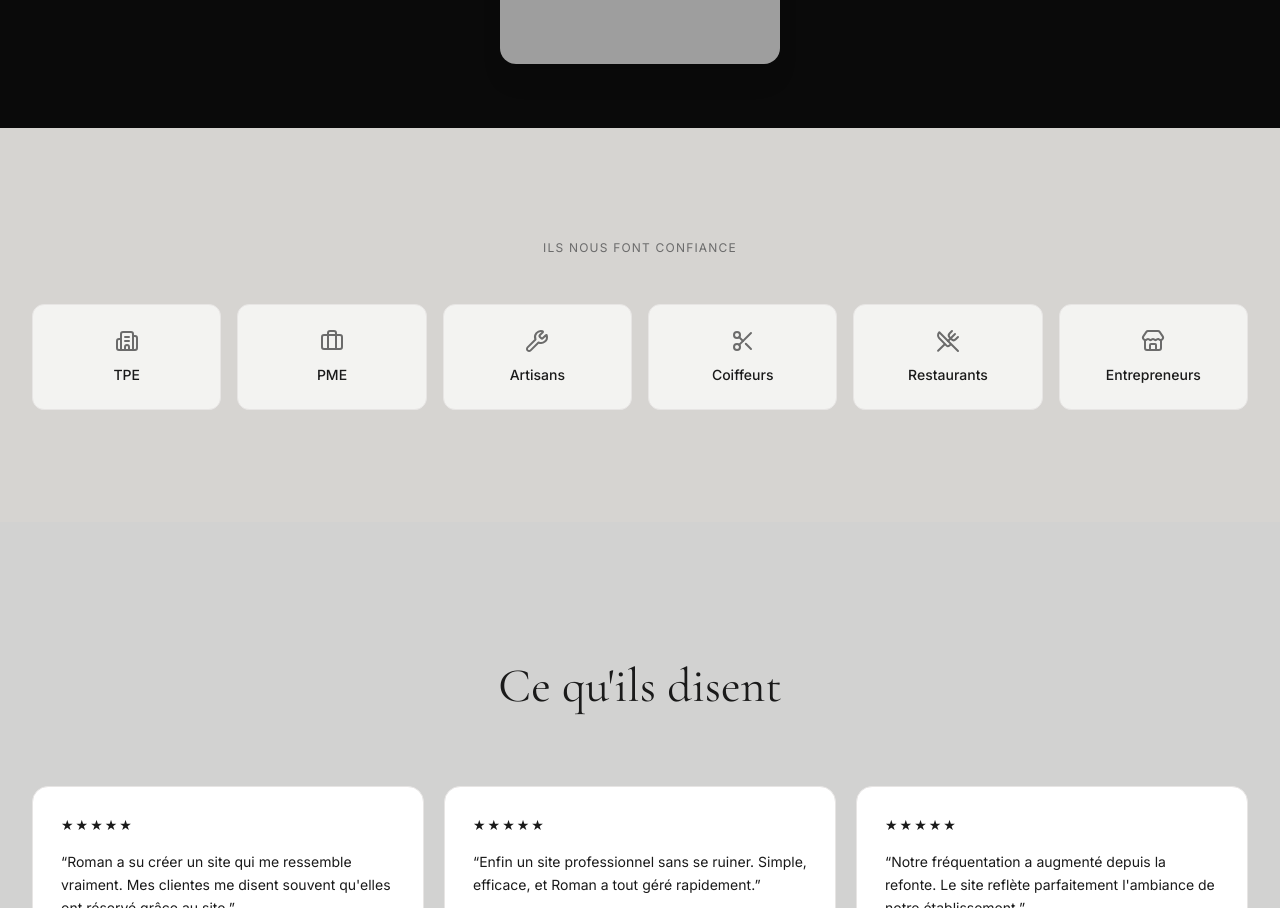
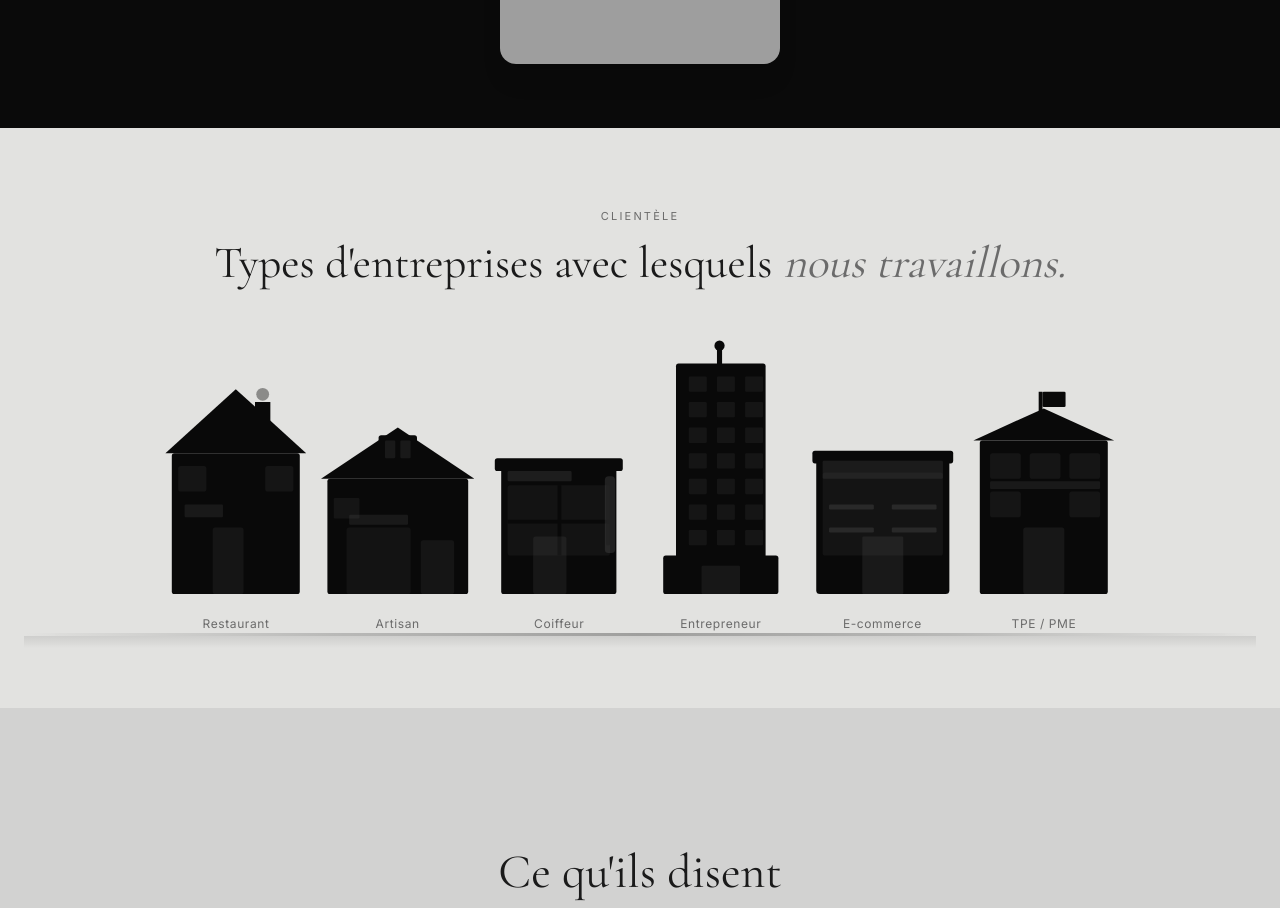
Before and after one commit to tabardelroman2006-a11y/tabardel-roman, a Next.js app: page / in a window 1280 px wide. Shown: the part 1660-2568 px from the top of the page. Built offline with nearby package versions, Linux system fonts and the light colour scheme; grey boxes are pictures that could not be loaded.

Commit message:
feat: interactive buildings illustration for clients section

```diff
--- a/src/components/sections/ClientsSection.tsx
+++ b/src/components/sections/ClientsSection.tsx
@@ -1,59 +1,283 @@
 'use client'
 
+import { useState } from 'react'
 import { motion } from 'framer-motion'
-import { Building2, Wrench, Scissors, UtensilsCrossed, Briefcase, Store } from 'lucide-react'
 
-const clients = [
-  { icon: Building2, label: 'TPE' },
-  { icon: Briefcase, label: 'PME' },
-  { icon: Wrench, label: 'Artisans' },
-  { icon: Scissors, label: 'Coiffeurs' },
-  { icon: UtensilsCrossed, label: 'Restaurants' },
-  { icon: Store, label: 'Entrepreneurs' },
+const buildings = [
+  {
+    id: 'restaurant',
+    label: 'Restaurant',
+    color: '#C8794A',
+    svg: (
+      <g>
+        {/* Corps principal */}
+        <rect x="10" y="90" width="100" height="110" rx="2" />
+        {/* Toit triangulaire */}
+        <polygon points="5,90 60,40 115,90" />
+        {/* Cheminée */}
+        <rect x="75" y="50" width="12" height="28" />
+        {/* Fumée */}
+        <circle cx="81" cy="44" r="5" opacity="0.4" />
+        {/* Auvent */}
+        <rect x="15" y="118" width="90" height="10" rx="2" />
+        {/* Porte */}
+        <rect x="42" y="148" width="24" height="52" rx="2" fill="white" fillOpacity="0.15" />
+        {/* Fenêtre gauche */}
+        <rect x="15" y="100" width="22" height="20" rx="2" fill="white" fillOpacity="0.15" />
+        {/* Fenêtre droite */}
+        <rect x="83" y="100" width="22" height="20" rx="2" fill="white" fillOpacity="0.15" />
+        {/* Enseigne */}
+        <rect x="20" y="130" width="30" height="10" rx="1" fill="white" fillOpacity="0.2" />
+      </g>
+    ),
+  },
+  {
+    id: 'artisan',
+    label: 'Artisan',
+    color: '#8B6E47',
+    svg: (
+      <g>
+        {/* Corps */}
+        <rect x="5" y="110" width="110" height="90" rx="2" />
+        {/* Toit pentu */}
+        <polygon points="0,110 60,70 120,110" />
+        {/* Lucarne */}
+        <rect x="45" y="76" width="30" height="22" rx="2" />
+        <rect x="50" y="80" width="8" height="14" rx="1" fill="white" fillOpacity="0.2" />
+        <rect x="62" y="80" width="8" height="14" rx="1" fill="white" fillOpacity="0.2" />
+        {/* Grande porte atelier */}
+        <rect x="20" y="148" width="50" height="52" rx="2" fill="white" fillOpacity="0.12" />
+        {/* Petite porte */}
+        <rect x="78" y="158" width="26" height="42" rx="2" fill="white" fillOpacity="0.15" />
+        {/* Fenêtre */}
+        <rect x="10" y="125" width="20" height="16" rx="1" fill="white" fillOpacity="0.15" />
+        {/* Enseigne */}
+        <rect x="22" y="138" width="46" height="8" rx="1" fill="white" fillOpacity="0.2" />
+      </g>
+    ),
+  },
+  {
+    id: 'coiffeur',
+    label: 'Coiffeur',
+    color: '#9B6B9B',
+    svg: (
+      <g>
+        {/* Corps */}
+        <rect x="15" y="100" width="90" height="100" rx="2" />
+        {/* Toit plat avec rebord */}
+        <rect x="10" y="94" width="100" height="10" rx="2" />
+        {/* Grande vitrine */}
+        <rect x="20" y="115" width="80" height="55" rx="2" fill="white" fillOpacity="0.12" />
+        {/* Croisillon vitrine */}
+        <rect x="59" y="115" width="3" height="55" fill="currentColor" />
+        <rect x="20" y="142" width="80" height="3" fill="currentColor" />
+        {/* Porte */}
+        <rect x="40" y="155" width="26" height="45" rx="2" fill="white" fillOpacity="0.18" />
+        {/* Barber pole */}
+        <rect x="96" y="108" width="8" height="60" rx="3" fill="white" fillOpacity="0.3" />
+        <rect x="97" y="112" width="3" height="50" rx="1" fill="#E53935" fillOpacity="0.7" />
+        {/* Enseigne */}
+        <rect x="20" y="104" width="50" height="8" rx="1" fill="white" fillOpacity="0.25" />
+      </g>
+    ),
+  },
+  {
+    id: 'entrepreneur',
+    label: 'Entrepreneur',
+    color: '#3A6BBF',
+    svg: (
+      <g>
+        {/* Tour principale */}
+        <rect x="25" y="20" width="70" height="180" rx="2" />
+        {/* Base plus large */}
+        <rect x="15" y="170" width="90" height="30" rx="2" />
+        {/* Fenêtres grille */}
+        {[0,1,2,3,4,5,6].map(row => (
+          [0,1,2].map(col => (
+            <rect
+              key={`${row}-${col}`}
+              x={35 + col * 22}
+              y={30 + row * 20}
+              width="14"
+              height="12"
+              rx="1"
+              fill="white"
+              fillOpacity="0.15"
+            />
+          ))
+        ))}
+        {/* Porte entrée */}
+        <rect x="45" y="178" width="30" height="22" rx="1" fill="white" fillOpacity="0.18" />
+        {/* Antenne */}
+        <rect x="57" y="8" width="4" height="14" />
+        <circle cx="59" cy="6" r="4" />
+      </g>
+    ),
+  },
+  {
+    id: 'ecommerce',
+    label: 'E-commerce',
+    color: '#3A9B6B',
+    svg: (
+      <g>
+        {/* Corps moderne */}
+        <rect x="8" y="95" width="104" height="105" rx="3" />
+        {/* Toit plat + parapet */}
+        <rect x="5" y="88" width="110" height="10" rx="2" />
+        {/* Grande vitrine moderne */}
+        <rect x="13" y="105" width="94" height="65" rx="2" fill="white" fillOpacity="0.13" />
+        {/* Étagères dans vitrine */}
+        <rect x="18" y="130" width="35" height="4" rx="1" fill="white" fillOpacity="0.3" />
+        <rect x="18" y="148" width="35" height="4" rx="1" fill="white" fillOpacity="0.3" />
+        <rect x="67" y="130" width="35" height="4" rx="1" fill="white" fillOpacity="0.3" />
+        <rect x="67" y="148" width="35" height="4" rx="1" fill="white" fillOpacity="0.3" />
+        {/* Porte coulissante */}
+        <rect x="44" y="155" width="32" height="45" rx="1" fill="white" fillOpacity="0.2" />
+        {/* Enseigne lumineuse */}
+        <rect x="13" y="96" width="94" height="14" rx="1" fill="white" fillOpacity="0.22" />
+      </g>
+    ),
+  },
+  {
+    id: 'tpe',
+    label: 'TPE / PME',
+    color: '#5A8FA8',
+    svg: (
+      <g>
+        {/* Corps */}
+        <rect x="10" y="80" width="100" height="120" rx="2" />
+        {/* Toit légèrement pentu */}
+        <polygon points="5,80 60,55 115,80" />
+        {/* Drapeau */}
+        <rect x="56" y="42" width="3" height="20" />
+        <rect x="59" y="42" width="18" height="12" rx="1" />
+        {/* Fenêtres étage */}
+        <rect x="18" y="90" width="24" height="20" rx="2" fill="white" fillOpacity="0.15" />
+        <rect x="49" y="90" width="24" height="20" rx="2" fill="white" fillOpacity="0.15" />
+        <rect x="80" y="90" width="24" height="20" rx="2" fill="white" fillOpacity="0.15" />
+        {/* Fenêtres RDC */}
+        <rect x="18" y="120" width="24" height="20" rx="2" fill="white" fillOpacity="0.15" />
+        <rect x="80" y="120" width="24" height="20" rx="2" fill="white" fillOpacity="0.15" />
+        {/* Porte */}
+        <rect x="44" y="148" width="32" height="52" rx="2" fill="white" fillOpacity="0.18" />
+        {/* Enseigne */}
+        <rect x="18" y="112" width="86" height="6" rx="1" fill="white" fillOpacity="0.2" />
+      </g>
+    ),
+  },
 ]
 
 export function ClientsSection() {
+  const [hovered, setHovered] = useState<string | null>(null)
+
   return (
-    <section className="bg-cream-100 py-20 md:py-28">
-      <div className="max-w-7xl mx-auto px-6 lg:px-8">
-        <motion.p
-          className="text-center text-xs text-muted uppercase tracking-widest mb-12"
-          initial={{ opacity: 0 }}
-          whileInView={{ opacity: 1 }}
+    <section style={{ backgroundColor: 'rgb(250 250 248 / 0.9)', padding: '80px 0 60px' }}>
+      <div style={{ maxWidth: '1280px', margin: '0 auto', padding: '0 24px' }}>
+
+        {/* Titre */}
+        <motion.div
+          style={{ textAlign: 'center', marginBottom: '48px' }}
+          initial={{ opacity: 0, y: 20 }}
+          whileInView={{ opacity: 1, y: 0 }}
           viewport={{ once: true }}
-          transition={{ duration: 0.6 }}
+          transition={{ duration: 0.7, ease: [0.16, 1, 0.3, 1] }}
         >
-          Ils nous font confiance
-        </motion.p>
+          <p style={{
+            fontSize: '11px',
+            letterSpacing: '0.2em',
+            textTransform: 'uppercase',
+            color: '#6B6B6B',
+            marginBottom: '12px',
+          }}>
+            Clientèle
+          </p>
+          <h2 style={{
+            fontFamily: 'var(--font-display)',
+            fontSize: 'clamp(1.8rem, 3.5vw, 2.8rem)',
+            fontWeight: 400,
+            color: '#1A1A1A',
+            lineHeight: 1.2,
+          }}>
+            Types d&apos;entreprises avec lesquels{' '}
+            <em style={{ fontStyle: 'italic', color: '#6B6B6B' }}>nous travaillons.</em>
+          </h2>
+        </motion.div>
 
+        {/* Rue avec bâtiments */}
+        <div style={{ position: 'relative' }}>
+
+          {/* Bâtiments */}
+          <div style={{
+            display: 'flex',
+            alignItems: 'flex-end',
+            justifyContent: 'center',
+            gap: '8px',
+            flexWrap: 'wrap',
+          }}>
+            {buildings.map(({ id, label, color, svg }, i) => (
               <motion.div
-          className="grid grid-cols-2 sm:grid-cols-3 lg:grid-cols-6 gap-4"
-          initial="hidden"
-          whileInView="visible"
-          viewport={{ once: true, margin: '-80px' }}
-          variants={{
-            hidden: {},
-            visible: { transition: { staggerChildren: 0.08 } },
+                key={id}
+                onMouseEnter={() => setHovered(id)}
+                onMouseLeave={() => setHovered(null)}
+                initial={{ opacity: 0, y: 30 }}
+                whileInView={{ opacity: 1, y: 0 }}
+                viewport={{ once: true }}
+                transition={{ duration: 0.6, delay: i * 0.08, ease: [0.16, 1, 0.3, 1] }}
+                style={{
+                  display: 'flex',
+                  flexDirection: 'column',
+                  alignItems: 'center',
+                  cursor: 'pointer',
+                  transformOrigin: 'bottom center',
                 }}
               >
-          {clients.map(({ icon: Icon, label }) => (
-            <motion.div
-              key={label}
-              variants={{
-                hidden: { opacity: 0, y: 20 },
-                visible: { opacity: 1, y: 0, transition: { duration: 0.6, ease: [0.16, 1, 0.3, 1] } },
+                <motion.svg
+                  viewBox="0 0 120 210"
+                  style={{ width: 'clamp(90px, 12vw, 160px)', display: 'block' }}
+                  animate={{
+                    scale: hovered === id ? 1.08 : 1,
+                    filter: hovered === id ? 'none' : 'grayscale(1) brightness(0.35)',
+                    color: hovered === id ? color : '#1a1a1a',
+                    fill: hovered === id ? color : '#1a1a1a',
                   }}
-              className="group flex flex-col items-center gap-3 p-6 bg-cream-50 rounded-xl border border-stone-200 hover:border-stone-400 hover:-translate-y-1 transition-all"
-              data-cursor-hover
+                  transition={{ duration: 0.35, ease: [0.16, 1, 0.3, 1] }}
                 >
-              <Icon
-                size={24}
-                className="text-muted group-hover:text-charcoal transition-colors"
-              />
-              <span className="text-sm text-charcoal font-medium">{label}</span>
+                  {svg}
+                </motion.svg>
+
+                {/* Label */}
+                <motion.span
+                  animate={{
+                    color: hovered === id ? color : '#6B6B6B',
+                    fontWeight: hovered === id ? 600 : 400,
+                  }}
+                  transition={{ duration: 0.3 }}
+                  style={{
+                    fontSize: '12px',
+                    letterSpacing: '0.05em',
+                    marginTop: '8px',
+                    fontFamily: 'var(--font-body)',
+                  }}
+                >
+                  {label}
+                </motion.span>
               </motion.div>
             ))}
-        </motion.div>
+          </div>
+
+          {/* Sol / rue */}
+          <div style={{
+            marginTop: '0px',
+            height: '3px',
+            background: 'linear-gradient(90deg, transparent, #1a1a1a33, #1a1a1a55, #1a1a1a33, transparent)',
+            borderRadius: '2px',
+          }} />
+          <div style={{
+            height: '12px',
+            background: 'linear-gradient(180deg, #1a1a1a18, transparent)',
+          }} />
+
+        </div>
       </div>
     </section>
   )
```
Lines whose indentation alone changed are shown as unchanged.
